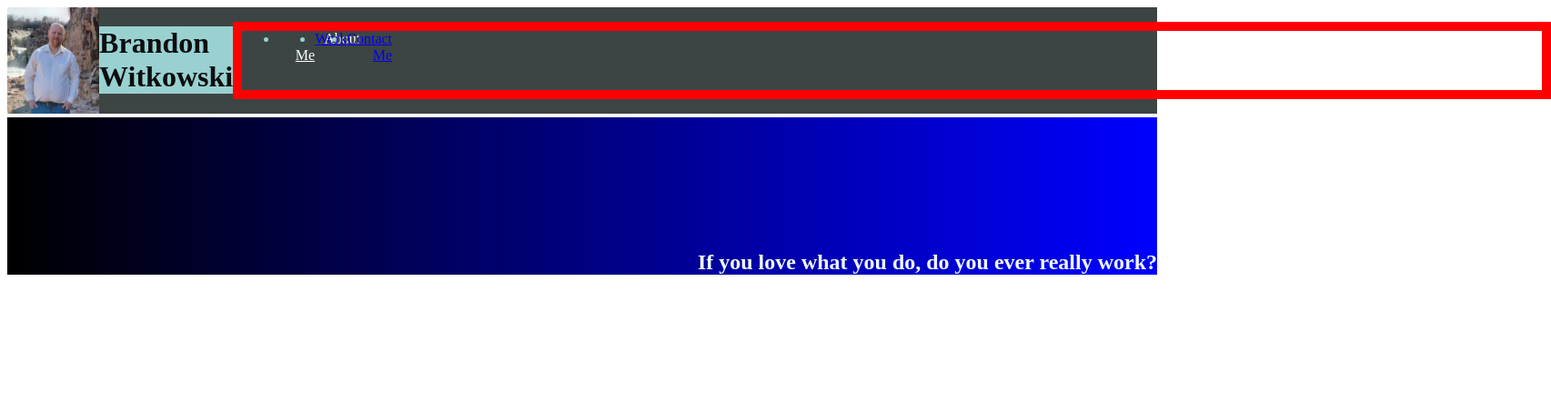
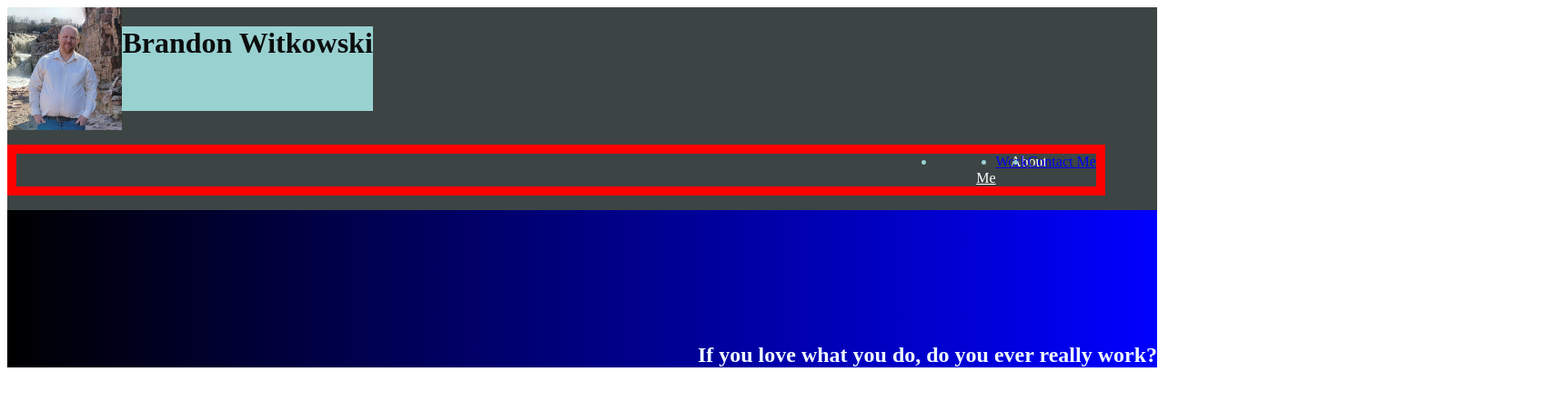
Before and after one commit to ChaozWollf/CSS-Portfolio, a plain HTML site: page index.html in a window 1280 px wide. Shown: the top 442 px of the page at 91% size, 1705 px wide, since content can reach past the window. Drawn offline with Linux system fonts and the light colour scheme.

Commit message:
changed header

```diff
--- a/assets/style.css
+++ b/assets/style.css
@@ -10,9 +10,9 @@ body {}
 
 .header {
     display: inline-flex;
-    padding-bottom: -10%;
+    padding-bottom:;
     background-color: #3d4444;
-
+    flex-wrap: wrap;
 }
 
 nav {
@@ -22,9 +22,17 @@ nav {
     background-image: linear-gradient(to right, black, blue);
 
 }
-
+.h1 {
+    background-color: var(--aqua);
+    color: #0c0d0e;
+    text-align: center;
+    max-width: 30%;
+    display: box;
+    flex-wrap: wrap;
+}
 .h2 {
     display: inline-block right;
+    flex-wrap: wrap;
 }
 
 
@@ -37,37 +45,31 @@ nav {
 
 .body-text {
     margin-left: 20%;
-    border-left: blue solid 10px
+    border-left: blue solid 10px;
+    flex-wrap: wrap;
 }
 
 
 
 .me {
-    display: inline-block;
-    max-width: 8%;
+    display: inline;
+    max-width: 10%;
     max-height: auto;
 }
 
-
-.h1 {
-    background-color: var(--aqua);
-    color: #0c0d0e;
-    max-width: 30%;
-    display: inline-box;
-
-}
 
 .About {
     padding-left: 125%;
     color: white;
     text-align: right;
-
+flex-wrap: wrap;
 }
 
 ul {
     display: inline-flex;
-    padding-right: 100%;
-    border: red solid, 10px
+    padding-left: 80%;
+    border: red solid, 10px;
+flex
 }
 
 
@@ -97,12 +99,8 @@ li {
 
 #ContactMe {}
 
-@media screen and (max-width: 992px) {
+@media screen and (max-width: 992px) {}
 
-}
-@media screen and (max-width: 768px) {
+@media screen and (max-width: 768px) {}
 
-}
-@media screen and(max-width: 576px) {
-
-}
+@media screen and(max-width: 576px) {}
```
